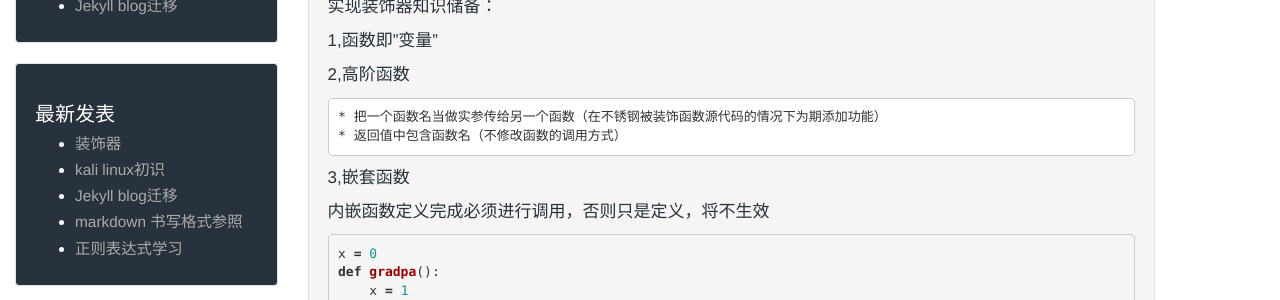
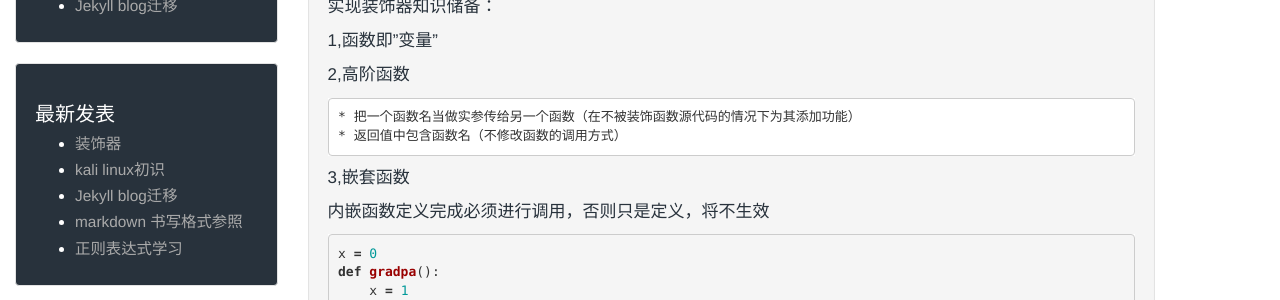
Before and after one commit to qfdmx/qfdmx.github.io, a Jekyll site: the page built from _posts/2018/2018-07-01-python-zhuangshiqi.markdown, in a window 1280 px wide and 900 px high. Shown: the part 377-677 px from the top of the window. Built offline with Jekyll 4.4.1, drawn with Linux system fonts in a browser that asks for light colours.

Commit message:
decorator 1

```diff
--- a/_posts/2018/2018-07-01-python-zhuangshiqi.markdown
+++ b/_posts/2018/2018-07-01-python-zhuangshiqi.markdown
@@ -21,7 +21,7 @@ description: 装饰器初识
 
 2,高阶函数
 
-	* 把一个函数名当做实参传给另一个函数（在不锈钢被装饰函数源代码的情况下为期添加功能）
+	* 把一个函数名当做实参传给另一个函数（在不被装饰函数源代码的情况下为其添加功能）
 	* 返回值中包含函数名（不修改函数的调用方式）
 
 3,嵌套函数
```
Also changed, not shown: 1 other file.
